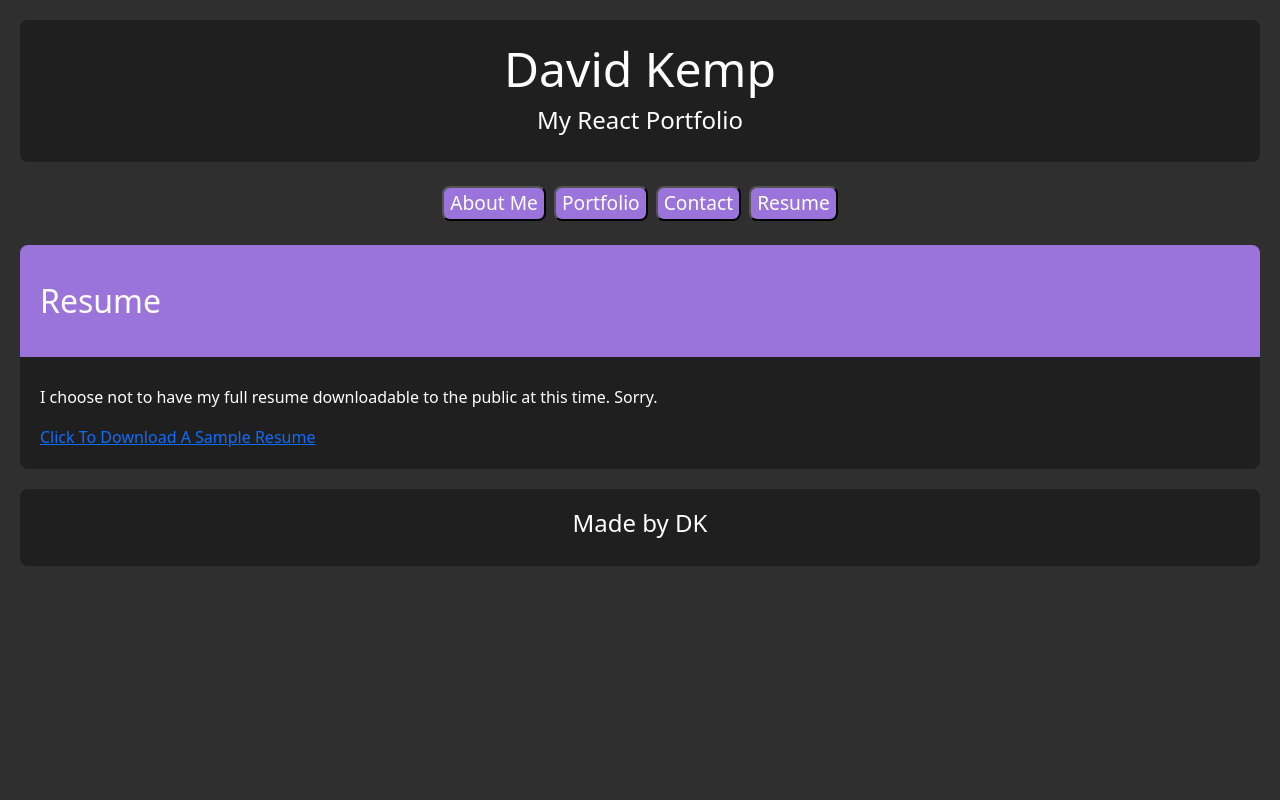
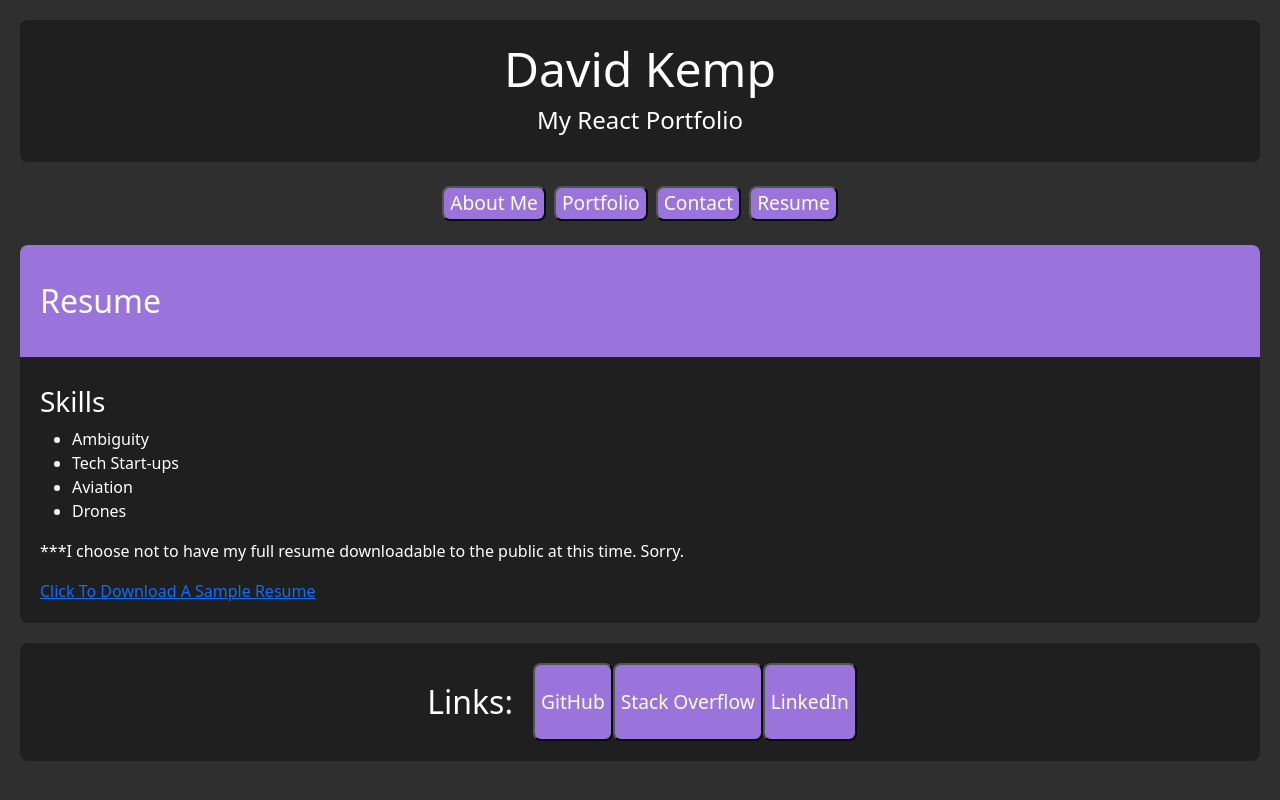
Before and after one commit to okdavekk/react-portfolio, a React (Create React App) app: page / in a window 1280 px wide. Both pictures are taken after a click on the button "Resume". Built offline with nearby package versions, Linux system fonts and the light colour scheme.

Commit message:
Links in Footer work.

```diff
--- a/src/components/Footer.js
+++ b/src/components/Footer.js
@@ -1,5 +1,9 @@
 import React from "react";
 import "bootstrap/dist/css/bootstrap.css";
+
+const gitHub = "https://github.com/okdavekk";
+const linkedIn = "https://www.linkedin.com/in/david-k-661636192/";
+const stackOverflow = "https://stackoverflow.com/users/18550521/david-kemp";
 
 const styles = {
   footer: {
@@ -7,19 +11,56 @@ const styles = {
     background: "#1f1f1f",
     color: "#ffffff",
     textAlign: "center",
-    padding: 20,
+    paddingTop: 20,
+    paddingBottom: 20,
     borderRadius: 8,
+    display: "flex",
+    justifyContent: "center"
 
   },
   h2: {
-    fontSize: "1.5rem",
+    fontSize: "2.0rem",
+    marginTop: 20,
+    marginRight: 20,
+    marginBottom: 20,
+    marginLeft: 4,
+  },
+  button: {
+    display: "flex",
+    background: "#9a74db",
+    fontSize: "1.2rem",
+    color: "white",
+    alignItems: "center",
+    borderRadius: 8,
   },
 };
+
+const openInNewTab = (url) => {
+  window.open(url, "_blank", "noopener,noreferrer");
+};
+
 
 function Footer() {
   return (
     <footer style={styles.footer}>
-      <h2 style={styles.h2}>Made by DK</h2>
+      <h2 style={styles.h2}>Links:</h2>
+      <button   style={styles.button}
+        onClick={() => openInNewTab(gitHub)}>
+        GitHub
+      </button>
+
+      <button   style={styles.button}
+        onClick={() => openInNewTab(stackOverflow)}>
+        Stack Overflow
+      </button>
+
+
+
+      <button   style={styles.button}
+        onClick={() => openInNewTab(linkedIn)}>
+        LinkedIn
+      </button>
+
     </footer>
   );
 }
--- a/src/components/ProjectResume.js
+++ b/src/components/ProjectResume.js
@@ -28,8 +28,24 @@ function Card() {
     <div style={styles.card}>
       <h1 style={styles.heading}>Resume</h1>
       <div style={styles.content}>
+        <h3>Skills</h3>
+        <ul>
+          <li>
+            Ambiguity
+          </li>
+          <li>
+            Tech Start-ups
+          </li>
+          <li>
+            Aviation
+          </li>
+          <li>
+            Drones
+          </li>
+
+        </ul>
         <p>
-          I choose not to have my full resume downloadable to the public at this
+          ***I choose not to have my full resume downloadable to the public at this
           time. Sorry.
         </p>
         <a type="button" href="./Assets/Resume.pdf" download>
```
